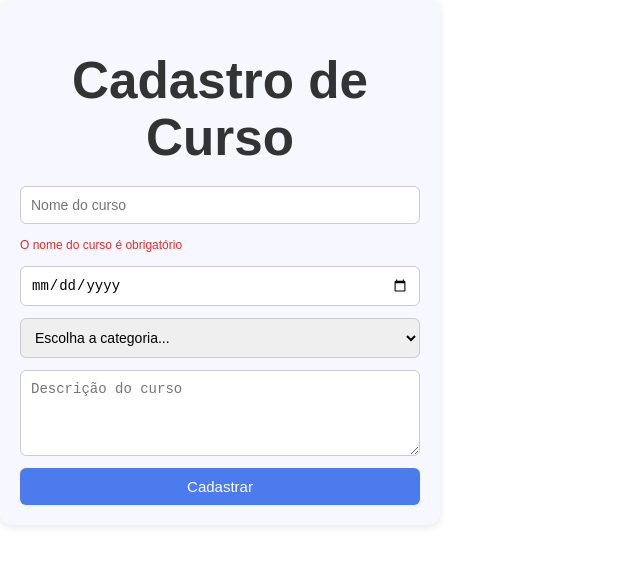
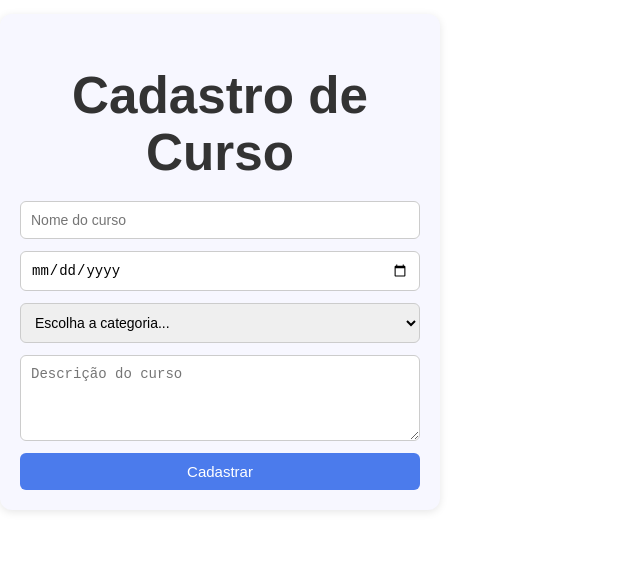
Before and after one commit to auriceliof/hashtag-FormProject, a React (Vite) app in the folder frontend/: page / in a window 1280 px wide. Shown: the part 138-704 px from the top of the page, without its empty margins (0-640 px from the left). Built offline with nearby package versions, Linux system fonts and the light colour scheme.

Commit message:
Error with formState.errors

```diff
--- a/frontend/src/App.jsx
+++ b/frontend/src/App.jsx
@@ -3,7 +3,13 @@ import React from "react";
 import { Controller, useForm } from "react-hook-form";
 
 export default function App() {
-  const { control, handleSubmit, reset, register } = useForm({
+  const {
+    control,
+    handleSubmit,
+    reset,
+    register,
+    formState: { errors },
+  } = useForm({
     defaultValues: {
       nomeCurso: "",
       data: "",
@@ -38,12 +44,15 @@ export default function App() {
           })}
         />
 
-        <span className="error">O nome do curso é obrigatório</span>
+        {errors.nomeCurso && (
+          <span className="error">{errors.nomeCurso.message}</span>
+        )}
 
         {/* Campo de data de início */}
         <Controller
           control={control}
           name="data"
+          rules={{required: true}}
           render={({ field }) => (
             <input
               type="date"
@@ -53,6 +62,10 @@ export default function App() {
             />
           )}
         />
+
+          {errors.data && (
+          <span className="error">A data de início é obrigatório</span>
+        )}
 
         {/* Seleção de categoria */}
         <Controller
```
